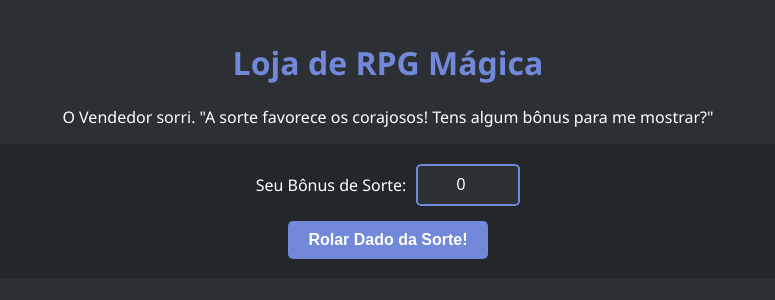
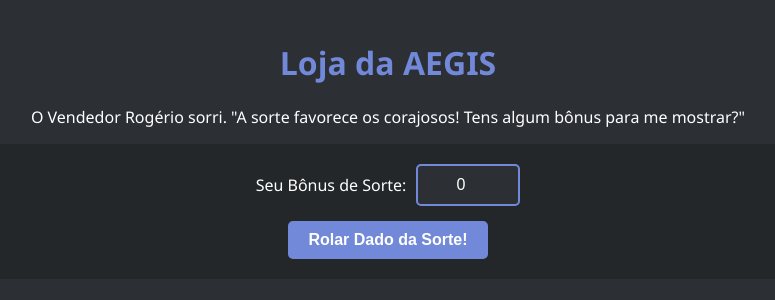
Before and after one commit to VoIkmer/Loja-RPG, a Flask app: page / in a window 1280 px wide. Shown: the top 300 px of the page, without its empty margins (252-1027 px from the left). Run offline with Flask 3, Linux system fonts and the light colour scheme.

Commit message:
Sua mensagem de atualização aqui

```diff
--- a/app.py
+++ b/app.py
@@ -98,7 +98,7 @@ def loja_rpg():
                 itens_loja = gerar_itens_simples(sorte_total, itens_por_sorte)
 
             if sorte_total > 0 and not itens_loja:
-                mensagem_erro = f"O vendedor procurou em seus estoques, mas por um azar do destino, não encontrou uma boa combinação de itens para a sua sorte de {sorte_total}."
+                mensagem_erro = f"O vendedor Rogério procurou em seus estoques, mas por um azar do destino, não encontrou uma boa combinação de itens para a sua sorte de {sorte_total}."
 
         except (ValueError, TypeError):
             # Fallback em caso de erro inesperado
--- a/templates/index.html
+++ b/templates/index.html
@@ -26,8 +26,8 @@
 <body>
 
     <div class="container">
-        <h1>Loja de RPG Mágica</h1>
-        <p style="text-align: center;">O Vendedor sorri. "A sorte favorece os corajosos! Tens algum bônus para me mostrar?"</p>
+        <h1>Loja da AEGIS</h1>
+        <p style="text-align: center;">O Vendedor Rogério sorri. "A sorte favorece os corajosos! Tens algum bônus para me mostrar?"</p>
 
         <form method="POST">
             <div class="form-row">
@@ -59,7 +59,7 @@
         {% else %}
             {% if d20_roll is not none and not error_message %}
             <div class="mensagem-vazia">
-                <p>O vendedor coça a cabeça. "Sua sorte foi de {{ sorte_total }}, mas parece que não tenho nada de especial para você hoje."</p>
+                <p>O vendedor Rogério coça a cabeça. "Sua sorte foi de {{ sorte_total }}, mas parece que não tenho nada de especial para você hoje."</p>
             </div>
             {% endif %}
         {% endif %}
```
